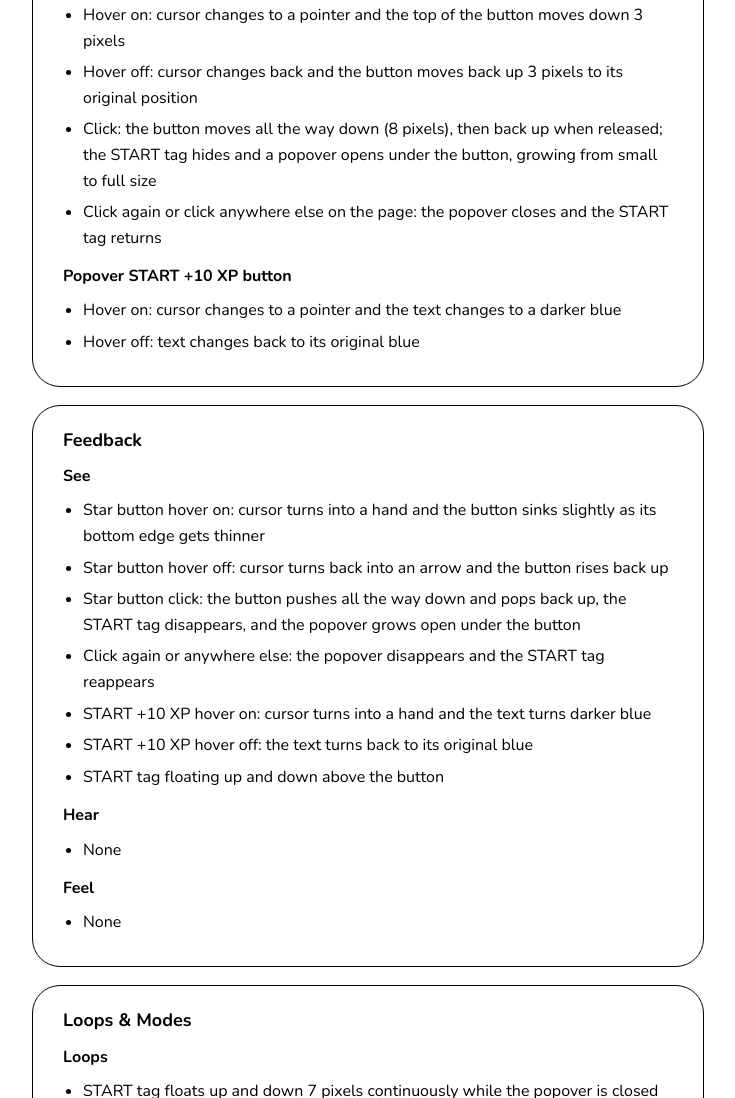
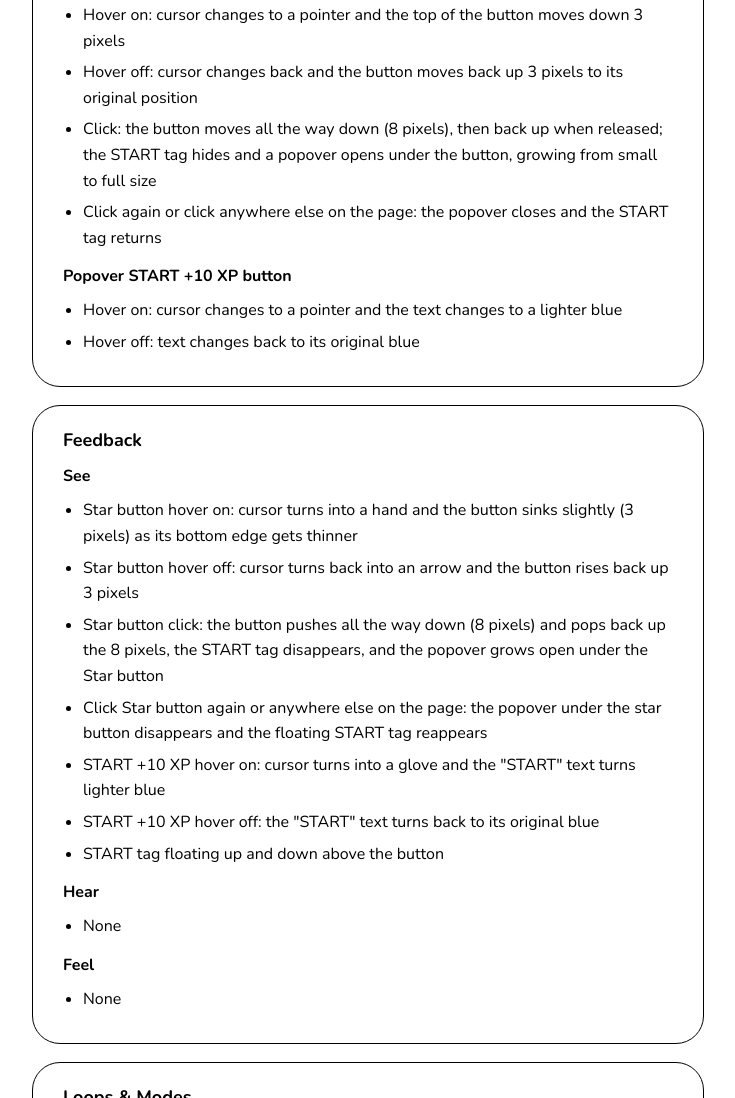
Before and after one commit to JoshGratton/idm241-jlg493-improved, a plain HTML site: page alpha/build/index.html in a window 1280 px wide. Shown: the part 776-1874 px from the top of the page, without its empty margins (272-1007 px from the left). Drawn offline with nearby package versions, Linux system fonts and the light colour scheme.

Commit message:
index content updated

```diff
--- a/alpha/build/index.html
+++ b/alpha/build/index.html
@@ -71,7 +71,7 @@
       </ul>
       <h3>Popover START +10 XP button</h3>
       <ul>
-        <li>Hover on: cursor changes to a pointer and the text changes to a darker blue</li>
+        <li>Hover on: cursor changes to a pointer and the text changes to a lighter blue</li>
         <li>Hover off: text changes back to its original blue</li>
       </ul>
     </section>
@@ -81,12 +81,12 @@
       <h2>Feedback</h2>
       <h3>See</h3>
       <ul>
-        <li>Star button hover on: cursor turns into a hand and the button sinks slightly as its bottom edge gets thinner</li>
-        <li>Star button hover off: cursor turns back into an arrow and the button rises back up</li>
-        <li>Star button click: the button pushes all the way down and pops back up, the START tag disappears, and the popover grows open under the button</li>
-        <li>Click again or anywhere else: the popover disappears and the START tag reappears</li>
-        <li>START +10 XP hover on: cursor turns into a hand and the text turns darker blue</li>
-        <li>START +10 XP hover off: the text turns back to its original blue</li>
+        <li>Star button hover on: cursor turns into a hand and the button sinks slightly (3 pixels) as its bottom edge gets thinner</li>
+        <li>Star button hover off: cursor turns back into an arrow and the button rises back up 3 pixels</li>
+        <li>Star button click: the button pushes all the way down (8 pixels) and pops back up the 8 pixels, the START tag disappears, and the popover grows open under the Star button</li>
+        <li>Click Star button again or anywhere else on the page: the popover under the star button disappears and the floating START tag reappears</li>
+        <li>START +10 XP hover on: cursor turns into a glove and the "START" text turns lighter blue</li>
+        <li>START +10 XP hover off: the "START" text turns back to its original blue</li>
         <li>START tag floating up and down above the button</li>
       </ul>
       <h3>Hear</h3>
```
